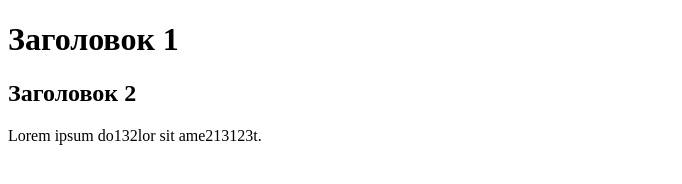
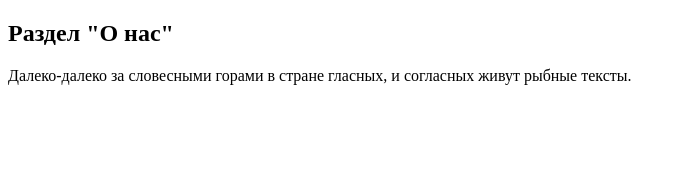
Before and after one commit to glazov92/lesson-git, a plain HTML site: page index.html in a window 1280 px wide. Shown: the whole page, without its empty margins (0-682 px from the left). Drawn offline with Linux system fonts and the light colour scheme.

Commit message:
Создал раздел "О нас"

```diff
--- a/index.html
+++ b/index.html
@@ -7,8 +7,10 @@
     <title>Document</title>
 </head>
 <body>
-   <h1>Заголовок 1</h1>
-   <h2>Заголовок 2</h2>
-   <p>Lorem ipsum do132lor sit ame213123t.</p>
+   <section id="About">
+    <h1>Раздел "О нас"</h1>
+    <p>Далеко-далеко за словесными горами в стране гласных,
+     и согласных живут рыбные тексты.</p>
+   </section>
 </body>
 </html>
```
